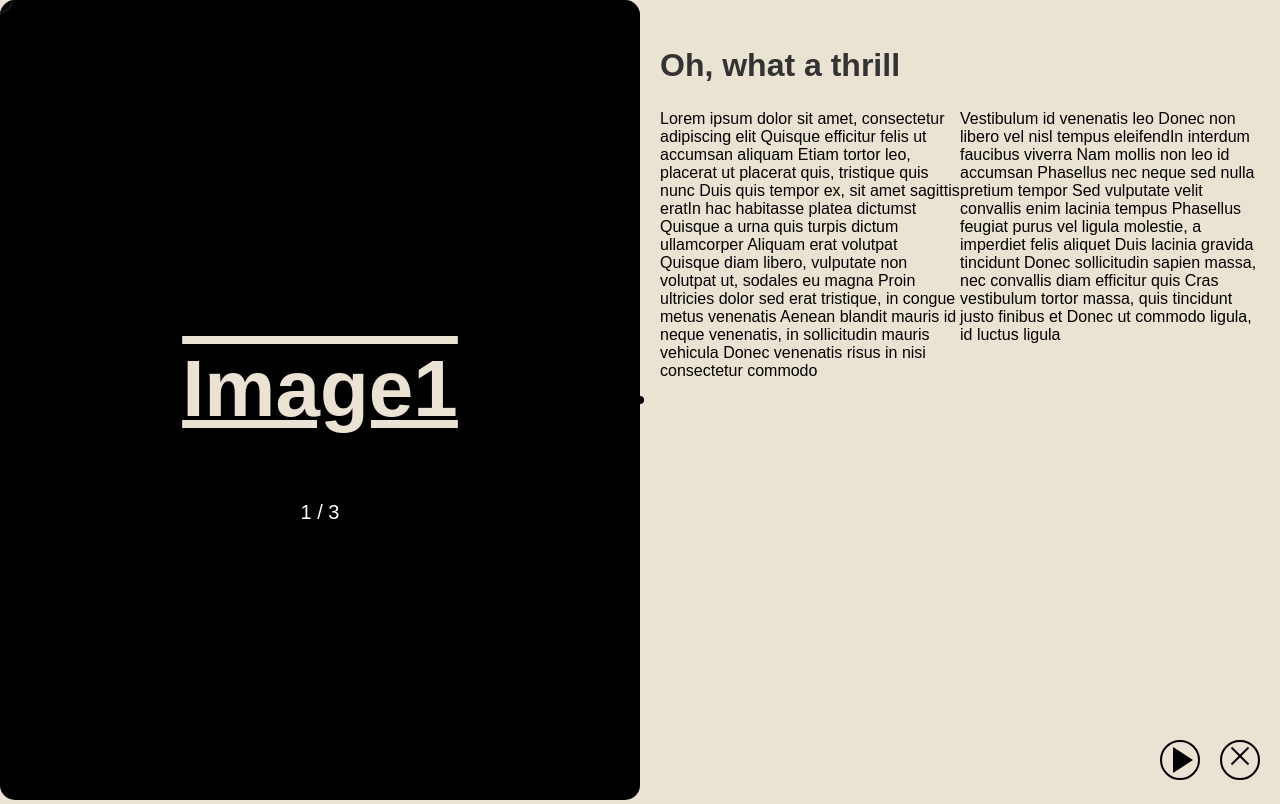
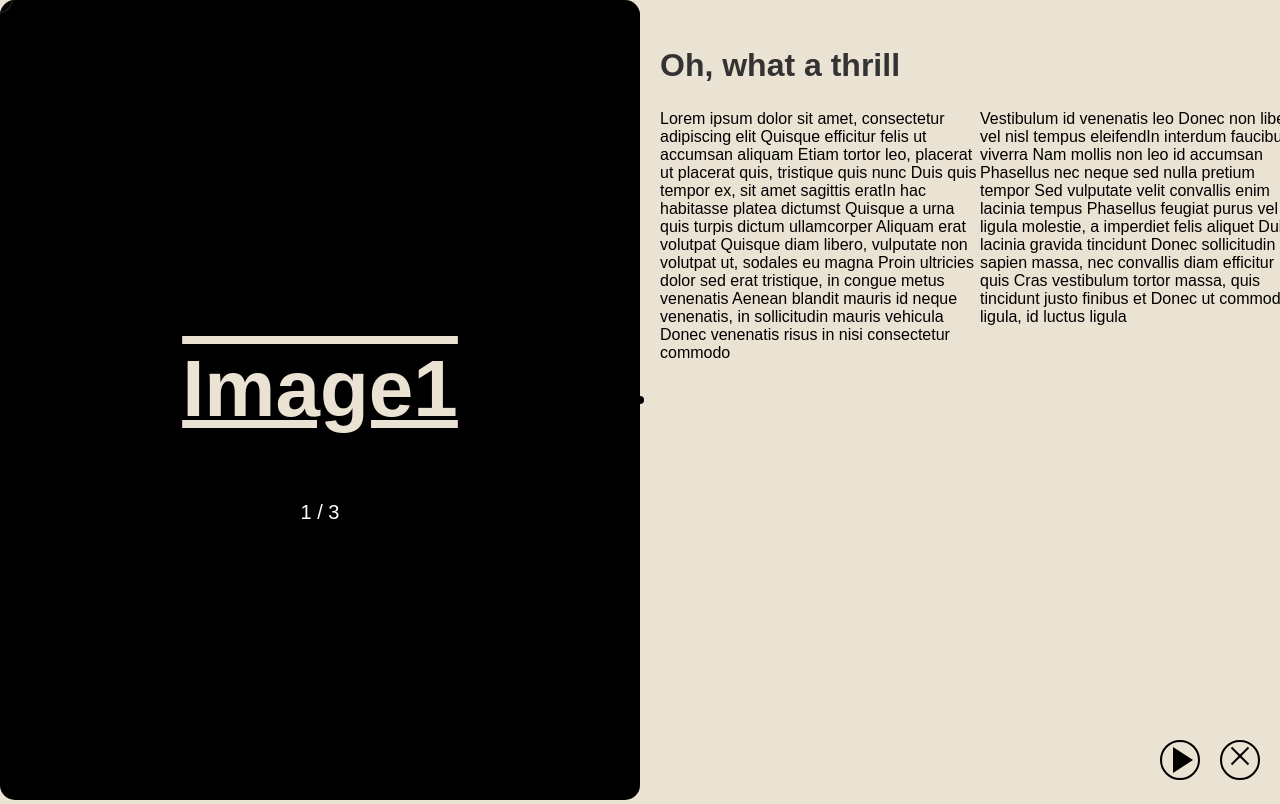
Before and after one commit to tiagossaurus-rex/diasporama, a React (Create React App) app: page /Projects/my-project in a window 1280 px wide. Built offline with nearby package versions, Linux system fonts and the light colour scheme; no server answers.

Commit message:
latest commit before adding styling to single project pages

```diff
--- a/src/components/view/styles/view.js
+++ b/src/components/view/styles/view.js
@@ -24,10 +24,10 @@ export const Wrapper = styled.div`
 export const Figure = styled.figure`
   margin: 0;
   position: relative;
-  width: 100%;
+  width: 50%;
   @media (max-width: 900px) {
-    flex-grow: 1;
-    width: 100vw;
+    // flex-grow: 1;
+    width: 30vw;
   }
 `;
 export const Text = styled.div`
@@ -200,22 +200,28 @@ export const Controlswrapper = styled.div`
 `;
 export const Columnwrapper = styled.div`
   display: flex;
+  width: 50vw;
+  flex-direction: row;
 
   @media (max-width: 900px) {
     flex-direction: row;
   }
 `;
 export const Columnlayout = styled.div`
-  width: 50%;
+  display: flex;
+  width: 100%;
+  flex-direction: row;
   @media (max-width: 900px) {
-    width: 100%;
+    width: 50%;
   }
 `;
 export const Columnleft = styled.div`
+  align-items: flex-start;
   font-size: 1em;
   color: black;
 `;
 export const Columnright = styled.div`
+  align-items: flex-end;
   font-size: 1em;
   color: black;
 `;
```
